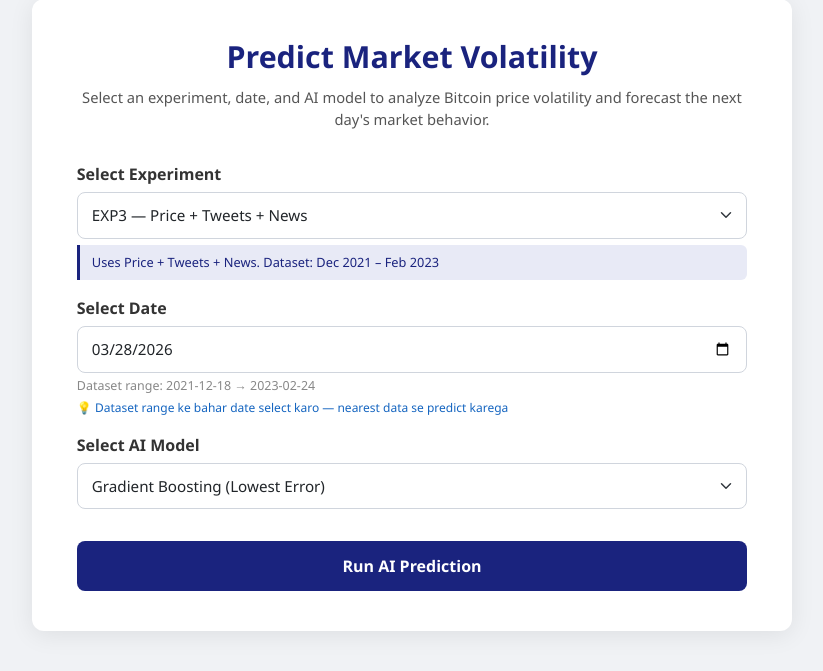
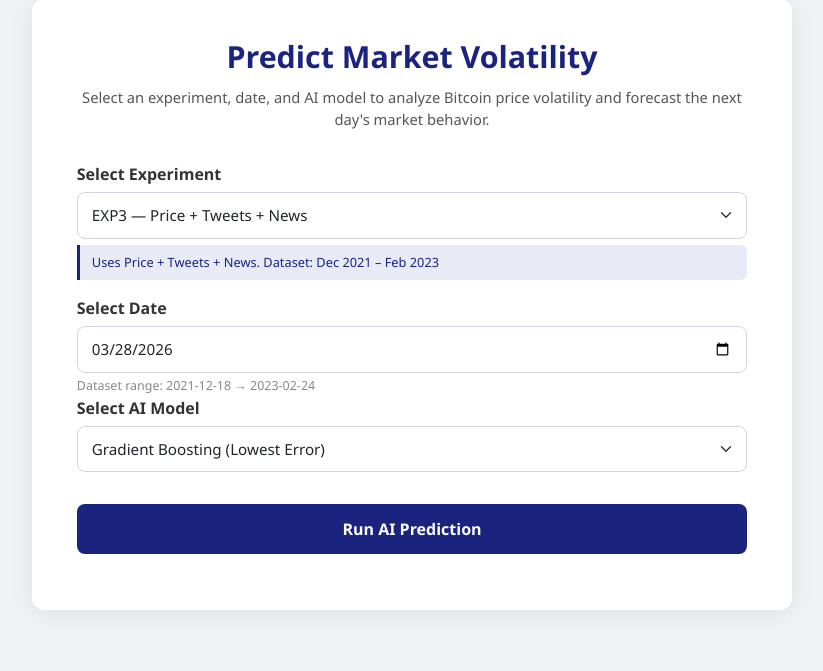
Before and after one commit to kanizfatemar0xy/Bitcoin_dissertation__2, a Flask app: page / in a window 1280 px wide. Shown: the part 121-792 px from the top of the page, without its empty margins (228-1051 px from the left). After the commit the page ends 734 px from the top, so only its background shows below. Run offline with Flask 3, Linux system fonts and the light colour scheme; some libraries are stand-ins or nearby versions.

Commit message:
Readme Updated

```diff
--- a/templates/index.html
+++ b/templates/index.html
@@ -50,8 +50,6 @@
       <label>Select Date</label>
       <input type="date" name="target_date" id="dateInput" class="form-control" required/>
       <div class="range-hint" id="rangeHint">Loading dataset range...</div>
-      <div class="any-date-note">💡 Dataset range ke bahar date select karo — nearest data se predict karega</div>
-    </div>
     <div class="mb-4">
       <label>Select AI Model</label>
       <select name="model_choice" class="form-select">
```
Also changed, not shown: README.md.
